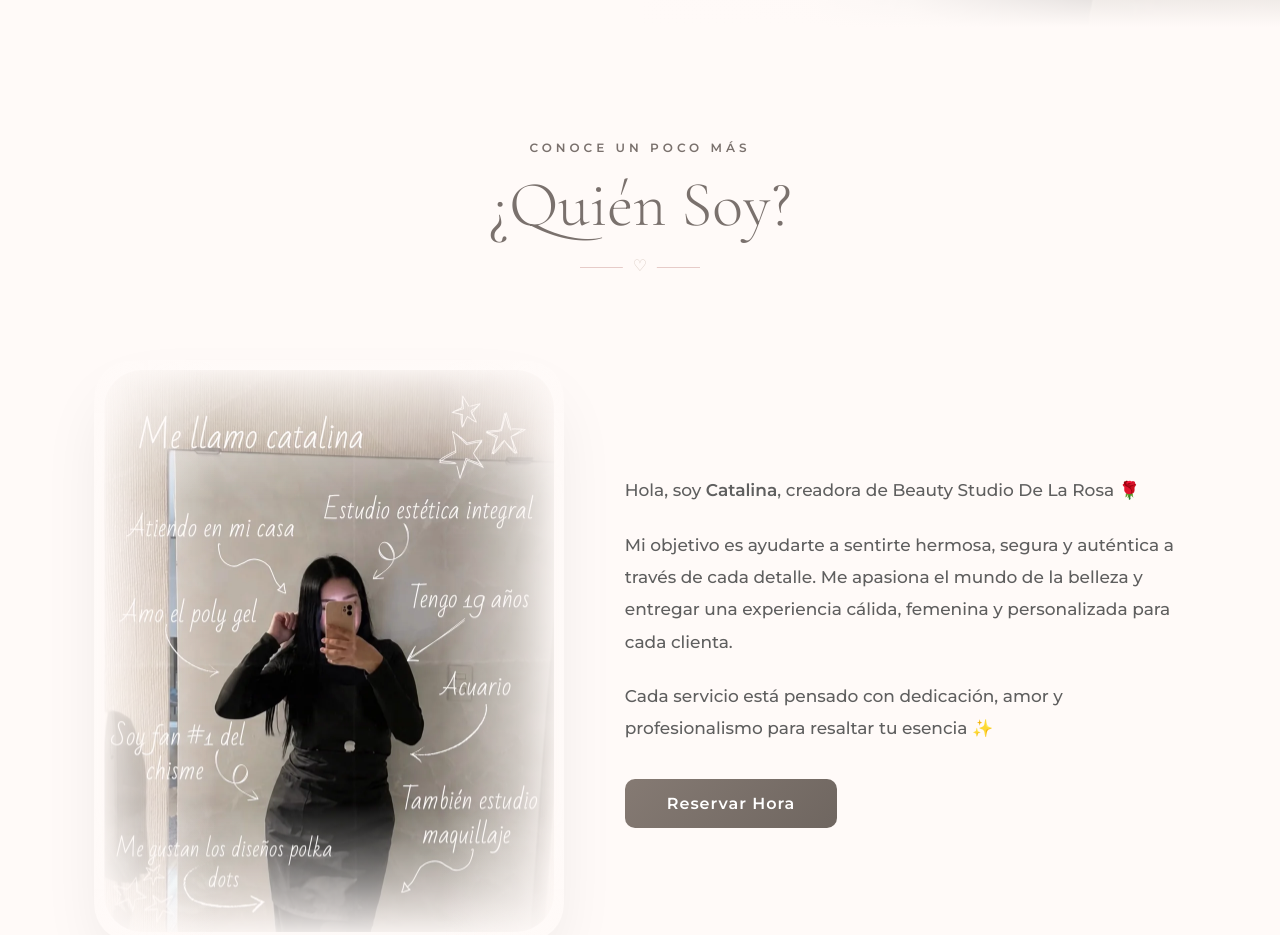
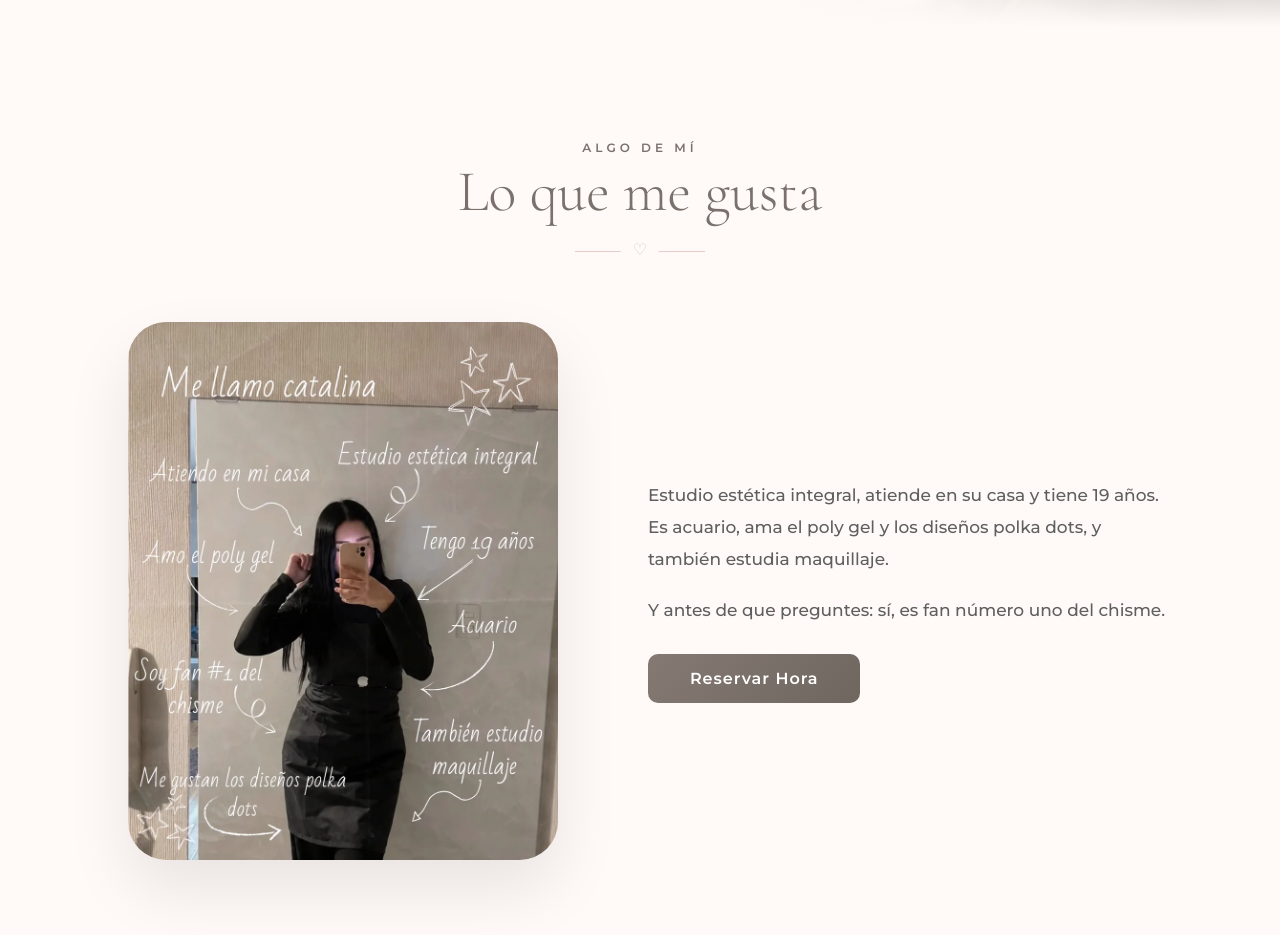
Before and after one commit to Diegozapa23/paginadelarosa, a website: page public/uno.html in a window 1280 px wide. Shown: the part 900-1835 px from the top of the page. Drawn offline with Linux system fonts and the light colour scheme.

Commit message:
fotos: hero con la foto de las unas, nueva seccion 'Lo que me gusta'
- el hero vuelve a la foto de las unas (mi-trabajo.webp)
- 'Sobre mi' conserva su diseno original y ahora lleva foto1
  ('Conocí a tu Manicurista' + estrellas)
- nueva seccion 'Lo que me gusta' con foto2 (el selfie con las
  anotaciones) y el texto en la tipografia de la pagina
- el marco de la foto queda en 4:5 (450x562) para que se vea entera
- se borra catalina.webp, que ya no se usaba

```diff
--- a/public/uno.css
+++ b/public/uno.css
@@ -483,7 +483,7 @@ nav a:hover {
   right: 0;
   width: 50%;
   height: 100%;
-  background-image: url("./img/catalina-hero.webp");
+  background-image: url("./img/mi-trabajo.webp");
   background-size: cover;
   background-position: center;
   background-repeat: no-repeat;
@@ -778,6 +778,109 @@ body.preloader-active .hero::before {
   transform: translateY(-3px);
 }
 
+
+/* ============================================
+   LO QUE ME GUSTA
+   ============================================ */
+
+.personal {
+  padding: 110px 8%;
+  background: #fffaf8;
+  text-align: center;
+}
+
+.personal-header h2 {
+  font-family: 'Cormorant Garamond', serif;
+  font-size: 58px;
+  font-weight: 300;
+  color: #7a716d;
+  margin-bottom: 6px;
+}
+
+.personal-wrapper {
+  display: grid;
+  grid-template-columns: 1fr 1.1fr;
+  gap: 64px;
+  align-items: center;
+  max-width: 1080px;
+  margin: 70px auto 0;
+  text-align: left;
+}
+
+.personal-image {
+  position: relative;
+  width: 100%;
+  max-width: 430px;
+  justify-self: center;
+}
+
+.personal-image::before {
+  content: "";
+  position: absolute;
+  inset: 26px -26px -26px 26px;
+  border-radius: 38px;
+  background: linear-gradient(
+    to right,
+    #fffaf8 0%,
+    rgba(255, 250, 248, 0.5) 12%,
+    rgba(255, 250, 248, 0) 30%,
+    rgba(255, 250, 248, 0) 70%,
+    rgba(255, 250, 248, 0.45) 88%,
+    #fffaf8 100%
+  );
+  z-index: 0;
+}
+
+.personal-image img {
+  position: relative;
+  z-index: 1;
+  width: 100%;
+  border-radius: 38px;
+  display: block;
+  box-shadow: 0 30px 65px rgba(0, 0, 0, 0.09);
+}
+
+.personal-text p {
+  font-size: 17px;
+  line-height: 1.9;
+  color: #5f5f5f;
+  margin-bottom: 18px;
+}
+
+.personal-text .about-btn {
+  margin-top: 10px;
+}
+
+@media (max-width: 767px) {
+  .personal {
+    padding: 80px 6%;
+  }
+
+  .personal-header h2 {
+    font-size: 42px;
+  }
+
+  .personal-wrapper {
+    grid-template-columns: 1fr;
+    gap: 36px;
+    margin-top: 44px;
+    text-align: center;
+  }
+
+  .personal-image {
+    max-width: 340px;
+  }
+
+  .personal-image::before {
+    inset: 18px -18px -18px 18px;
+  }
+
+  .personal-text p {
+    font-size: 15px;
+    line-height: 1.85;
+  }
+}
+
 /* ============================================
    POR QUÉ ELEGIRNOS
    ============================================ */
--- a/public/uno.html
+++ b/public/uno.html
@@ -99,6 +99,37 @@
 
 </section>
 
+
+<section class="personal">
+
+  <div class="personal-header">
+    <span class="section-subtitle">ALGO DE MÍ</span>
+    <h2>Lo que me gusta</h2>
+    <div class="section-divider"></div>
+  </div>
+
+  <div class="personal-wrapper">
+
+    <div class="personal-image">
+      <img src="img/catalina-sobre-mi.webp" alt="Datos de Catalina - Beauty Studio De La Rosa" width="900" height="1125" loading="lazy" decoding="async">
+    </div>
+
+    <div class="personal-text">
+      <p>
+        Estudio estética integral, atiende en su casa y tiene 19 años.
+        Es acuario, ama el poly gel y los diseños polka dots, y también
+        estudia maquillaje.
+      </p>
+      <p>
+        Y antes de que preguntes: sí, es fan número uno del chisme.
+      </p>
+      <a href="agenda.html" class="about-btn">Reservar Hora</a>
+    </div>
+
+  </div>
+
+</section>
+
 <section class="about">
 
   <div class="about-header">
@@ -109,7 +140,7 @@
 
   <div class="about-content-wrapper">
     <div class="about-image">
-      <img src="img/catalina-sobre-mi.webp" alt="Catalina - Beauty Studio De La Rosa" width="1200" height="900" loading="lazy" decoding="async">
+      <img src="img/catalina-hero.webp" alt="Catalina - Beauty Studio De La Rosa" width="1080" height="1350" loading="lazy" decoding="async">
     </div>
 
     <div class="about-text">
```
Also changed, not shown: public/img/catalina.webp (deleted).
